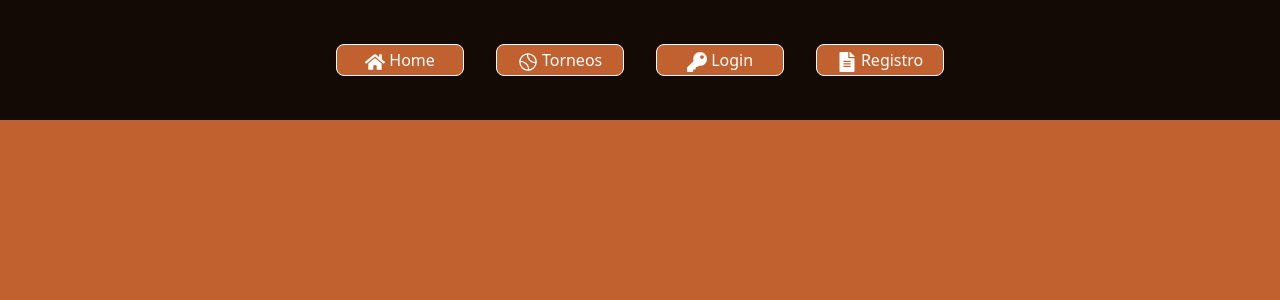
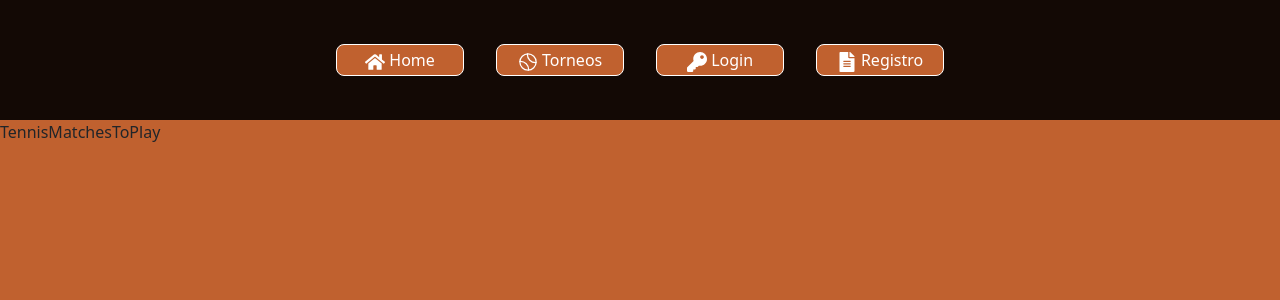
Before and after one commit to rgolfe81/Frontend-React-TopTenisValencia, a React (Vite) app: page /matchesToPlay in a window 1280 px wide. Shown: the top 300 px of the page. Built offline with nearby package versions, Linux system fonts and the light colour scheme.

Commit message:
feat: route navigation connected between TennisMatches and SelectedTournament components

```diff
--- a/src/pages/Body/Body.jsx
+++ b/src/pages/Body/Body.jsx
@@ -13,6 +13,7 @@ import { ResultsTennisMatches } from "../ResultsTennisMatches/ResultsTennisMatch
 import { Clasification } from "../Clasification/Clasification";
 import { Users } from "../Users/Users";
 import { NewTournament } from "../NewTournament/NewTournament";
+import { TennisMatchesToPlay } from "../TennisMatchesToPlay/TennisMatchesToPlay";
 
 export const Body = () => {
   return (
@@ -31,6 +32,8 @@ export const Body = () => {
         <Route path="/clasification" element={<Clasification />} />
         <Route path="/newTournament" element={<NewTournament />} />
         <Route path="/users" element={<Users />} />
+        <Route path="/matchesToPlay" element={<TennisMatchesToPlay />} />
+
       </Routes>
     </>
   );
--- a/src/pages/SelectedTournament/SelectedTournament.jsx
+++ b/src/pages/SelectedTournament/SelectedTournament.jsx
@@ -120,7 +120,8 @@ export const SelectedTournament = () => {
                   <div>
                     <button
                       className="buttonTournamentDesign"
-                      // onClick={() => namefunction()}
+                      matchesToPlay
+                      onClick={() => navigate("/matchesToPlay")}
                     >
                       Partidos
                     </button>
@@ -130,7 +131,7 @@ export const SelectedTournament = () => {
                       className="buttonTournamentDesign"
                       onClick={() => navigate("/result")}
                     >
-                      Introducir resultado
+                      Introducir mis resultados
                     </button>
                   </div>
                   <div>
--- /dev/null
+++ b/src/pages/TennisMatchesToPlay/TennisMatchesToPlay.jsx
@@ -0,0 +1,7 @@
+import React from 'react'
+
+export const TennisMatchesToPlay = () => {
+  return (
+    <div>TennisMatchesToPlay</div>
+  )
+}
```
Also changed, not shown: src/pages/TennisMatchesToPlay/TennisMatchesToPlay.css (added).
